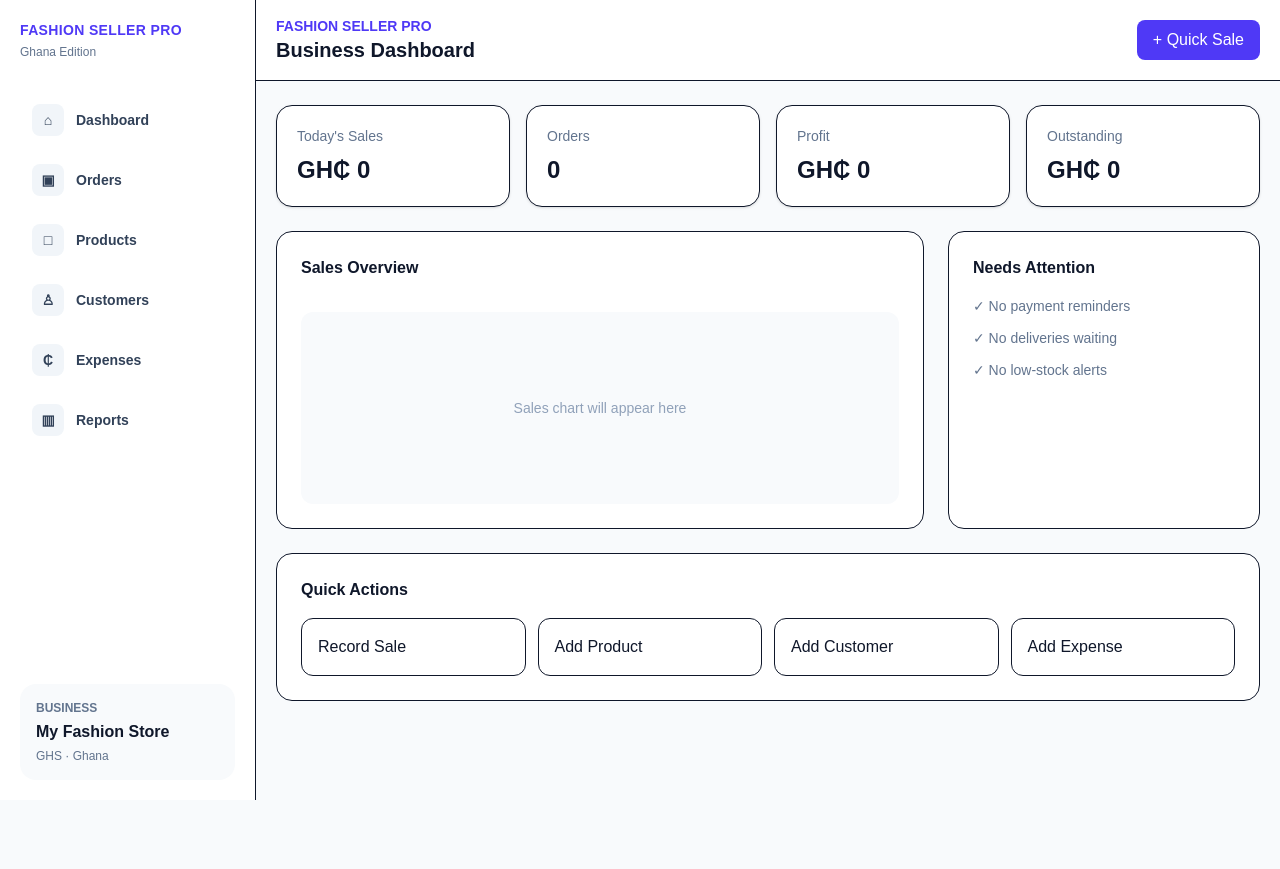
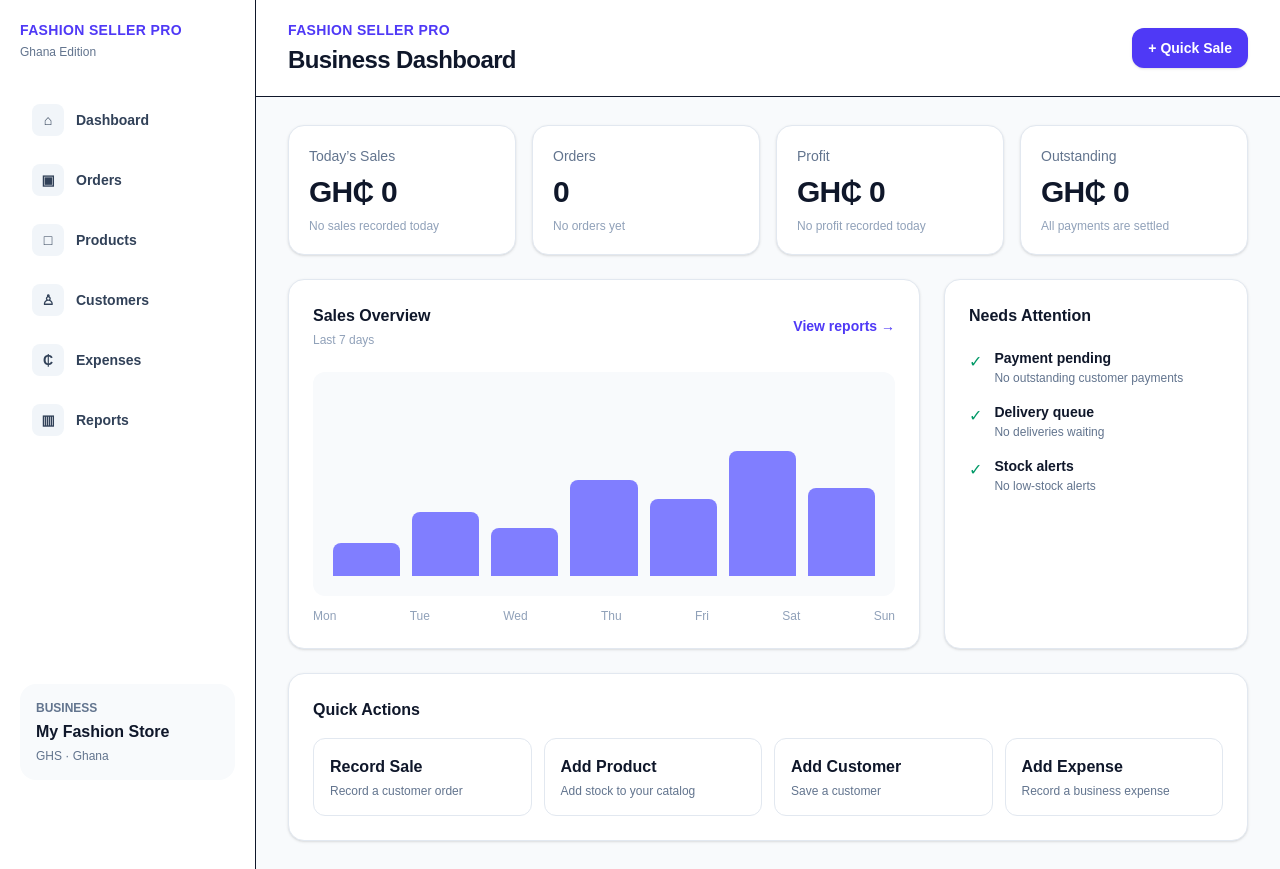
Before and after one commit to Prime-HR/ghboy1, a Next.js app: page / in a window 1280 px wide. Before the commit the page ends 800 px from the top, so only its background shows below. Built offline with nearby package versions, Linux system fonts and the light colour scheme.

Commit message:
Build polished business dashboard

```diff
--- a/app/page.tsx
+++ b/app/page.tsx
@@ -1,57 +1,83 @@
+import Link from 'next/link';
+
 const cards = [
-  ['Today\'s Sales', 'GH₵ 0'],
-  ['Orders', '0'],
-  ['Profit', 'GH₵ 0'],
-  ['Outstanding', 'GH₵ 0'],
+  ['Today’s Sales', 'GH₵ 0', 'No sales recorded today'],
+  ['Orders', '0', 'No orders yet'],
+  ['Profit', 'GH₵ 0', 'No profit recorded today'],
+  ['Outstanding', 'GH₵ 0', 'All payments are settled'],
+];
+
+const attention = [
+  ['Payment pending', 'No outstanding customer payments', 'text-emerald-600'],
+  ['Delivery queue', 'No deliveries waiting', 'text-emerald-600'],
+  ['Stock alerts', 'No low-stock alerts', 'text-emerald-600'],
 ];
 
 export default function Home() {
   return (
-    <main className="min-h-screen bg-slate-50">
+    <main className="min-h-screen">
       <header className="border-b bg-white">
-        <div className="mx-auto flex max-w-7xl items-center justify-between px-5 py-4">
+        <div className="mx-auto flex max-w-7xl items-center justify-between px-5 py-5 lg:px-8">
           <div>
-            <p className="text-sm font-semibold text-indigo-600">FASHION SELLER PRO</p>
-            <h1 className="text-xl font-bold">Business Dashboard</h1>
+            <p className="text-sm font-extrabold tracking-wide text-indigo-600">FASHION SELLER PRO</p>
+            <h1 className="mt-1 text-2xl font-bold tracking-tight">Business Dashboard</h1>
           </div>
-          <button className="rounded-lg bg-indigo-600 px-4 py-2 text-sm font-semibold text-white">+ Quick Sale</button>
+          <Link href="/orders/new" className="rounded-xl bg-indigo-600 px-4 py-2.5 text-sm font-bold text-white shadow-sm transition hover:bg-indigo-700">+ Quick Sale</Link>
         </div>
       </header>
 
-      <div className="mx-auto max-w-7xl px-5 py-6">
-        <section className="grid gap-4 sm:grid-cols-2 lg:grid-cols-4">
-          {cards.map(([label, value]) => (
-            <div key={label} className="rounded-2xl border bg-white p-5 shadow-sm">
-              <p className="text-sm text-slate-500">{label}</p>
-              <p className="mt-2 text-2xl font-bold">{value}</p>
+      <div className="mx-auto max-w-7xl px-5 py-7 lg:px-8">
+        <section className="grid gap-4 sm:grid-cols-2 xl:grid-cols-4">
+          {cards.map(([label, value, note]) => (
+            <div key={label} className="rounded-2xl border border-slate-200 bg-white p-5 shadow-sm">
+              <p className="text-sm font-medium text-slate-500">{label}</p>
+              <p className="mt-2 text-3xl font-extrabold tracking-tight">{value}</p>
+              <p className="mt-2 text-xs text-slate-400">{note}</p>
             </div>
           ))}
         </section>
 
-        <section className="mt-6 grid gap-6 lg:grid-cols-3">
-          <div className="rounded-2xl border bg-white p-6 lg:col-span-2">
-            <h2 className="font-bold">Sales Overview</h2>
-            <div className="mt-8 flex h-48 items-center justify-center rounded-xl bg-slate-50 text-sm text-slate-400">
-              Sales chart will appear here
+        <section className="mt-6 grid gap-6 xl:grid-cols-3">
+          <div className="rounded-2xl border border-slate-200 bg-white p-6 shadow-sm xl:col-span-2">
+            <div className="flex items-center justify-between">
+              <div><h2 className="font-bold">Sales Overview</h2><p className="mt-1 text-xs text-slate-400">Last 7 days</p></div>
+              <Link href="/reports" className="text-sm font-semibold text-indigo-600 hover:text-indigo-700">View reports →</Link>
             </div>
+            <div className="mt-6 flex h-56 items-end gap-3 rounded-xl bg-slate-50 p-5">
+              {[18, 35, 26, 52, 42, 68, 48].map((height, i) => (
+                <div key={i} className="flex h-full flex-1 items-end">
+                  <div className="w-full rounded-t-lg bg-indigo-500/80" style={{ height: `${height}%` }} />
+                </div>
+              ))}
+            </div>
+            <div className="mt-3 flex justify-between text-xs text-slate-400"><span>Mon</span><span>Tue</span><span>Wed</span><span>Thu</span><span>Fri</span><span>Sat</span><span>Sun</span></div>
           </div>
-          <div className="rounded-2xl border bg-white p-6">
+
+          <div className="rounded-2xl border border-slate-200 bg-white p-6 shadow-sm">
             <h2 className="font-bold">Needs Attention</h2>
-            <div className="mt-4 space-y-3 text-sm text-slate-500">
-              <p>✓ No payment reminders</p>
-              <p>✓ No deliveries waiting</p>
-              <p>✓ No low-stock alerts</p>
+            <div className="mt-5 space-y-4">
+              {attention.map(([title, text, color]) => (
+                <div key={title} className="flex gap-3">
+                  <span className={`mt-0.5 ${color}`}>✓</span>
+                  <div><p className="text-sm font-semibold">{title}</p><p className="mt-0.5 text-xs text-slate-500">{text}</p></div>
+                </div>
+              ))}
             </div>
           </div>
         </section>
 
-        <section className="mt-6 rounded-2xl border bg-white p-6">
+        <section className="mt-6 rounded-2xl border border-slate-200 bg-white p-6 shadow-sm">
           <h2 className="font-bold">Quick Actions</h2>
-          <div className="mt-4 grid gap-3 sm:grid-cols-2 lg:grid-cols-4">
-            {['Record Sale', 'Add Product', 'Add Customer', 'Add Expense'].map((action) => (
-              <button key={action} className="rounded-xl border px-4 py-4 text-left font-semibold hover:bg-slate-50">
-                {action}
-              </button>
+          <div className="mt-4 grid gap-3 sm:grid-cols-2 xl:grid-cols-4">
+            {[
+              ['Record Sale', '/orders/new', 'Record a customer order'],
+              ['Add Product', '/products/new', 'Add stock to your catalog'],
+              ['Add Customer', '/customers/new', 'Save a customer'],
+              ['Add Expense', '/expenses/new', 'Record a business expense'],
+            ].map(([label, href, description]) => (
+              <Link key={label} href={href} className="rounded-xl border border-slate-200 p-4 transition hover:border-indigo-300 hover:bg-indigo-50/40">
+                <p className="font-semibold">{label}</p><p className="mt-1 text-xs text-slate-500">{description}</p>
+              </Link>
             ))}
           </div>
         </section>
```
